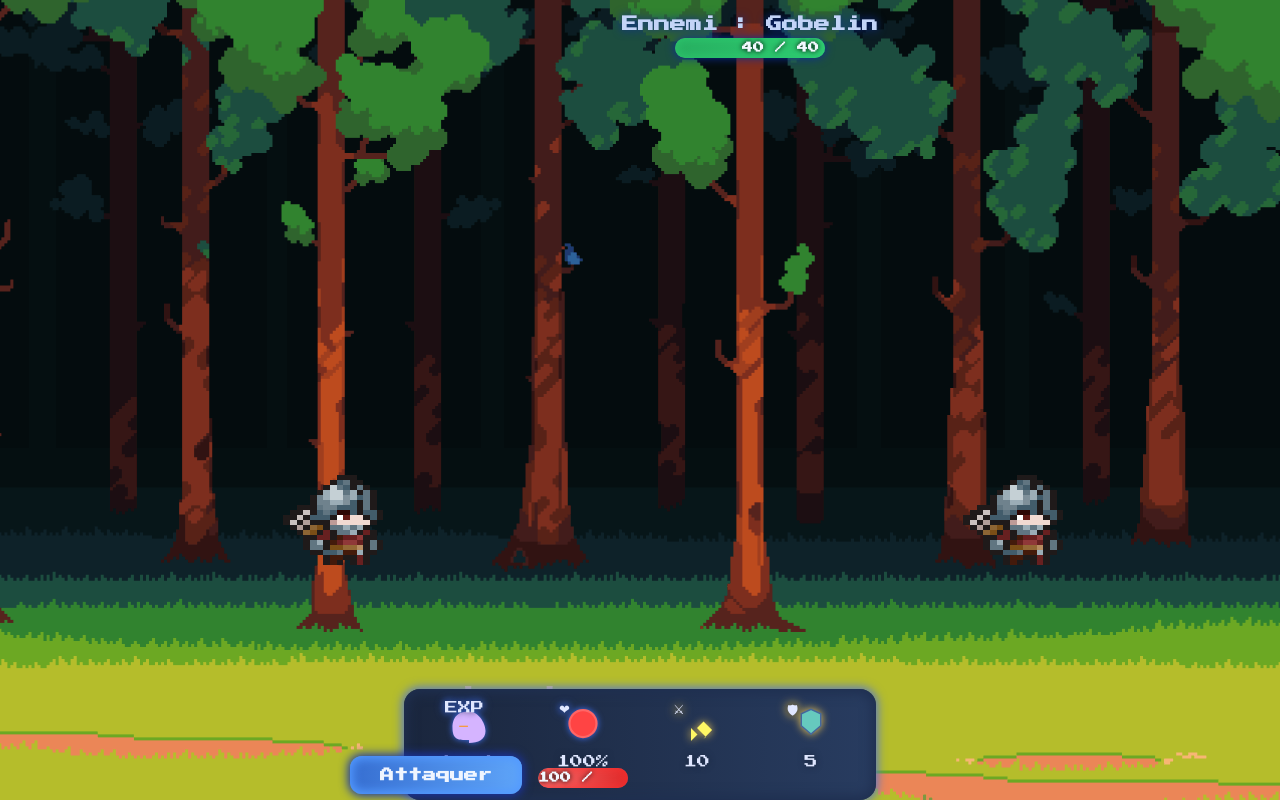
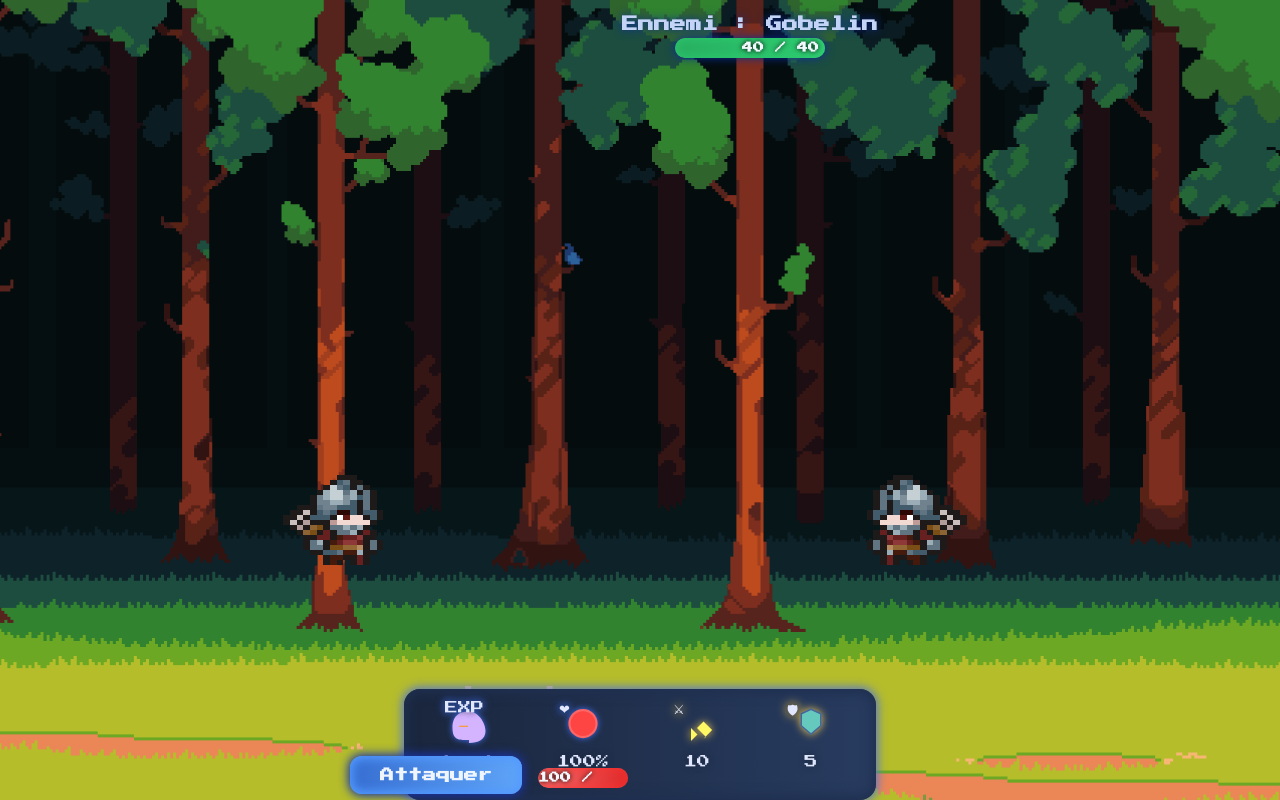
Before and after one commit to IItoXX/ChapterLost, a plain HTML site: page chapitres/chapitres1.html in a window 1280 px wide. Drawn offline with Linux system fonts and the light colour scheme.

Commit message:
change perso principale de rotation

```diff
--- a/chapitres/chapitres1.css
+++ b/chapitres/chapitres1.css
@@ -59,7 +59,7 @@ html, body {
   animation: soldierIdle 1s steps(2) infinite;
   image-rendering: pixelated;
   margin-bottom: 20px;
-  transform: translateX(-150px);
+  transform: translateX(-100px) scaleX(-1);
 }
 
 #attack-btn {
```
